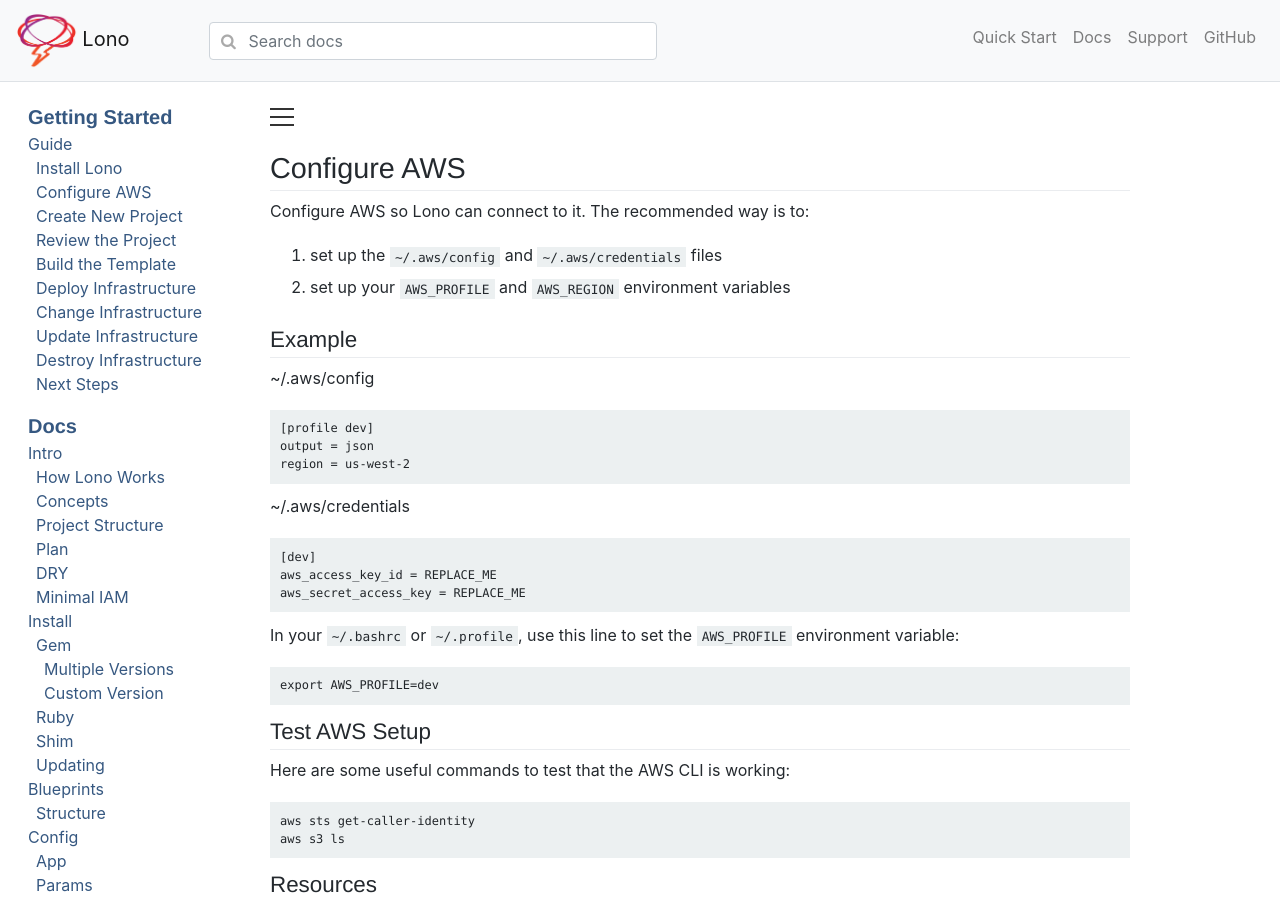
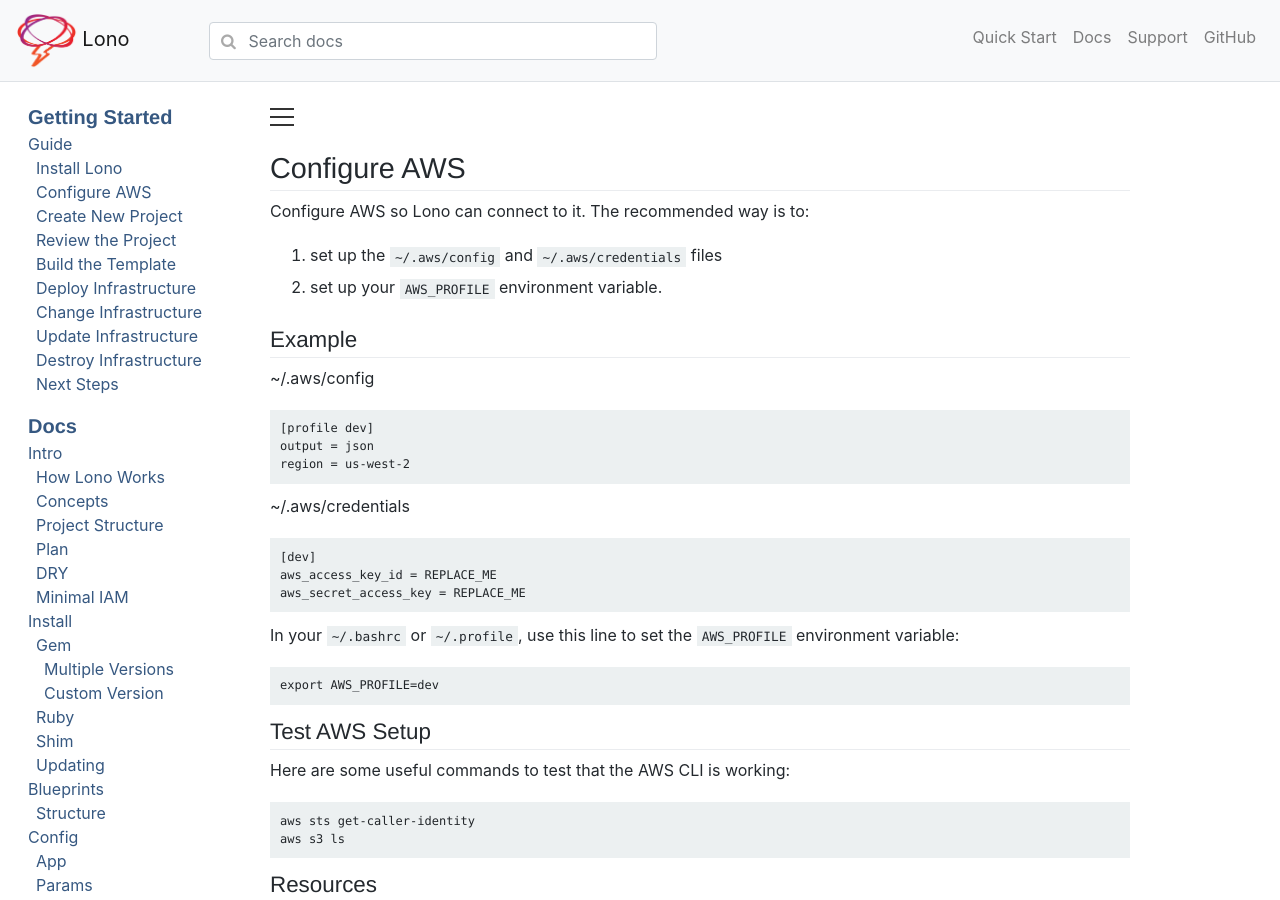
Before and after one commit to boltops-tools/lono-docs, a Jekyll site: the page built from _docs/learn/configure.md, in a window 1280 px wide and 900 px high. Built offline with Jekyll 4.4.1, drawn with Linux system fonts in a browser that asks for light colours; cached includes are drawn as plain includes; a script that is not in the unit is left out.

Commit message:
Update configure.md

```diff
--- a/_docs/learn/configure.md
+++ b/_docs/learn/configure.md
@@ -5,7 +5,7 @@ title: Configure AWS
 Configure AWS so Lono can connect to it. The recommended way is to:
 
 1. set up the `~/.aws/config` and `~/.aws/credentials` files
-2. set up your `AWS_PROFILE` and `AWS_REGION` environment variables
+2. set up your `AWS_PROFILE` environment variable.
 
 ## Example
 
```
